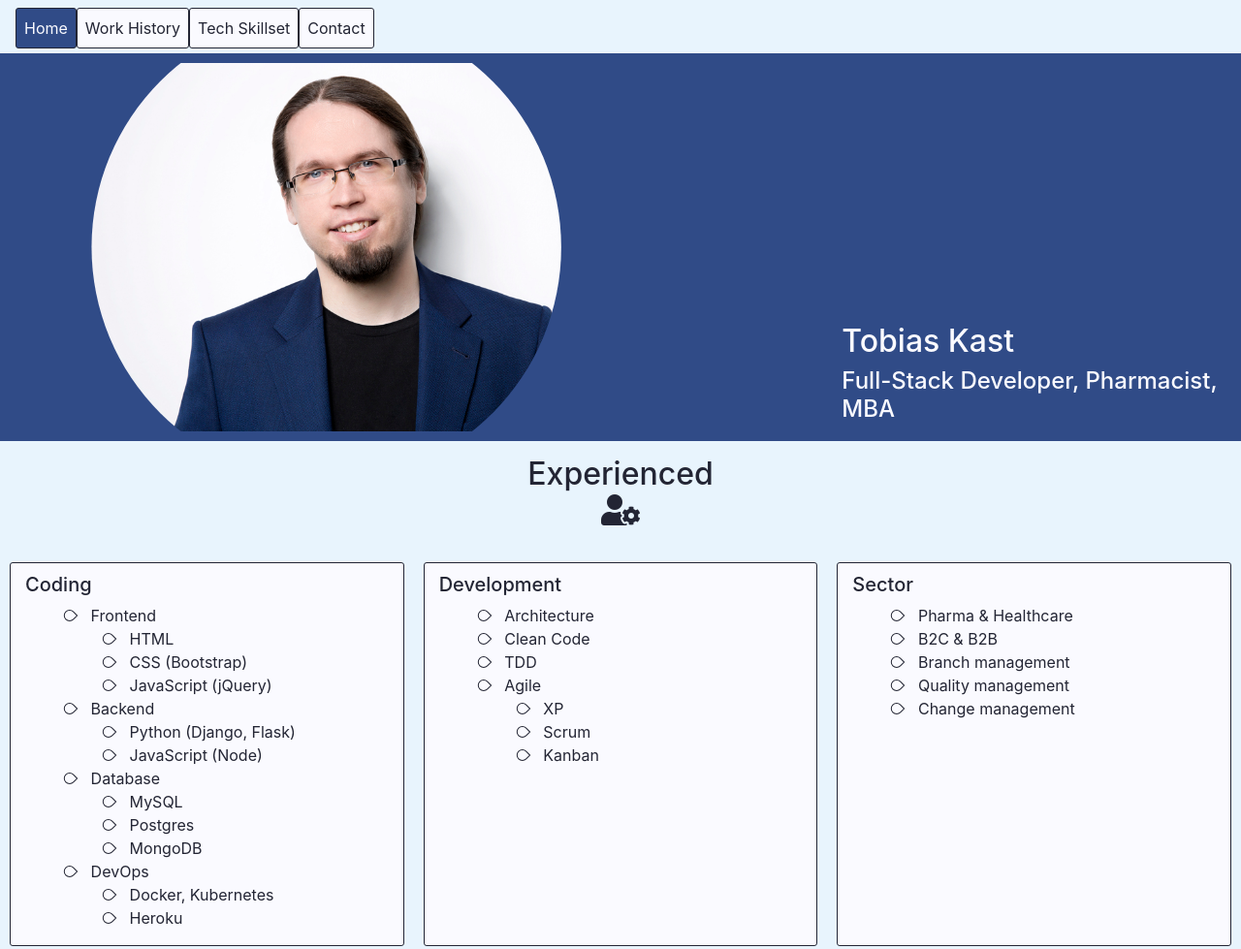
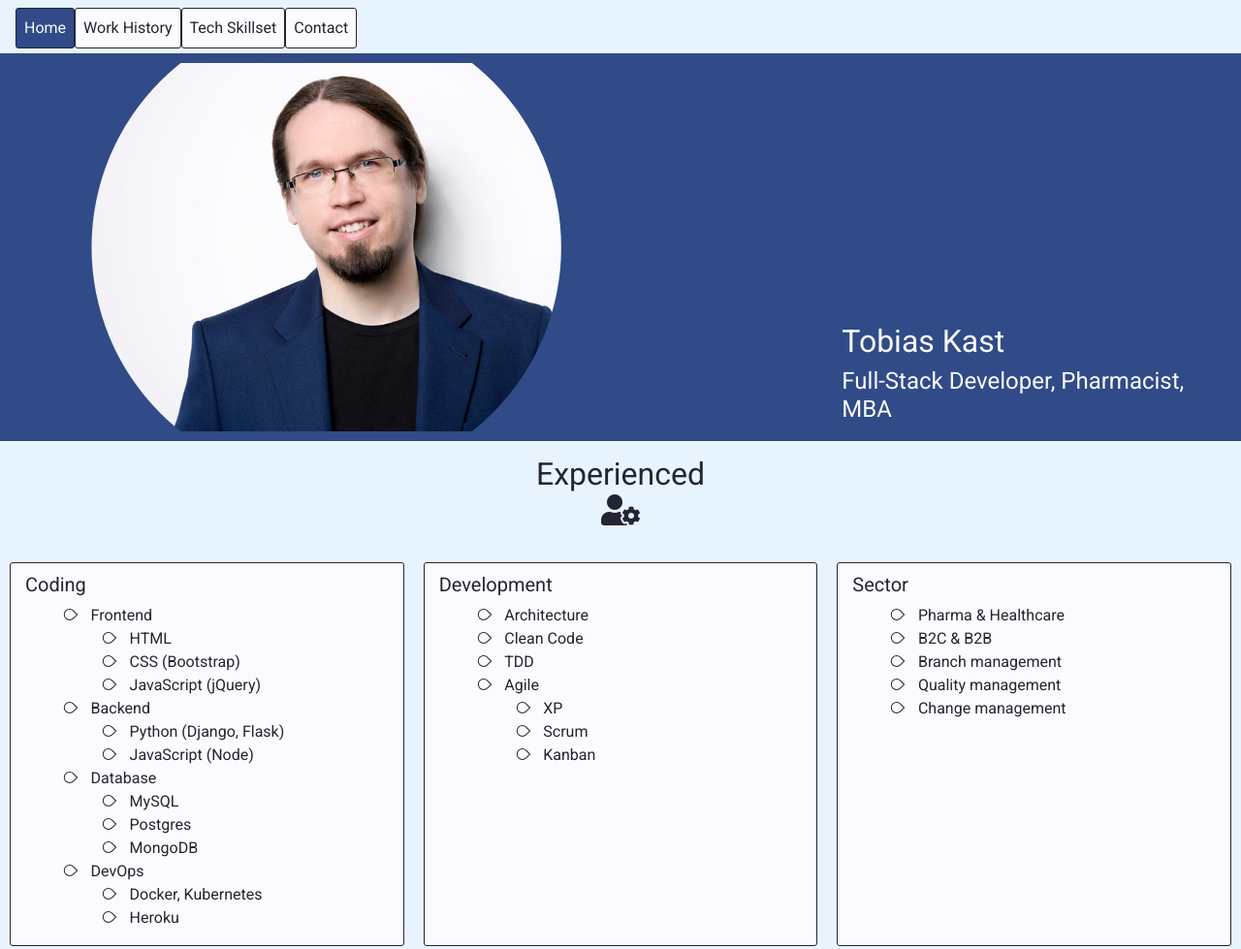
Before and after one commit to Code-Institute-Submissions/ci_ms1_portfolio, a plain HTML site: page index.html in a window 1280 px wide. Shown: the top 979 px of the page at 97% size. Drawn offline with nearby package versions, Linux system fonts and the light colour scheme.

Commit message:
changed font

```diff
--- a/assets/css/style.css
+++ b/assets/css/style.css
@@ -3,6 +3,8 @@
 body {
   color: #232534;
   background-color: #e8f4fd;
+
+  font-family: 'Roboto', sans-serif;
 }
 
 section,
--- a/index.html
+++ b/index.html
@@ -6,6 +6,9 @@
 <meta http-equiv="X-UA-Compatible" content="ie=edge">
 
 <meta name="Description" content="Tobias Kast - Full-Stack Developer, Pharmacist, MBA - online resume for educational purposes"/>
+
+<link rel="preconnect" href="https://fonts.gstatic.com">
+<link href="https://fonts.googleapis.com/css2?family=Roboto&display=swap" rel="stylesheet">
 
 <link rel="stylesheet" href="https://cdnjs.cloudflare.com/ajax/libs/twitter-bootstrap/4.5.2/css/bootstrap.min.css">
 <link rel="stylesheet" href="https://cdnjs.cloudflare.com/ajax/libs/font-awesome/5.15.0/css/all.min.css">
```
